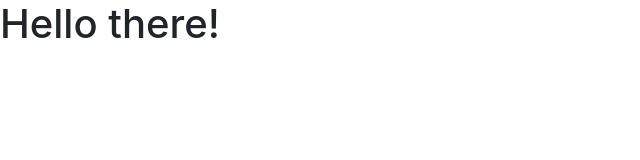
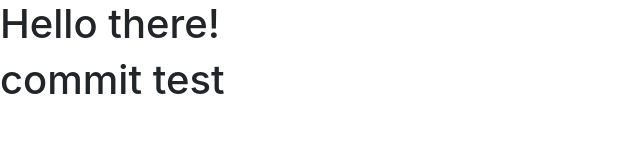
Before and after one commit to ElioLopez/nginx-demo, a plain HTML site: page index.html in a window 1280 px wide. Shown: the whole page, without its empty margins (0-640 px from the left). Drawn offline with nearby package versions, Linux system fonts and the light colour scheme.

Commit message:
commit test

```diff
--- a/index.html
+++ b/index.html
@@ -8,5 +8,6 @@
   </head>
   <body>
     <h1>Hello there!</h1>
+    <h1>commit test</h1>
 </body>
 </html>
```
